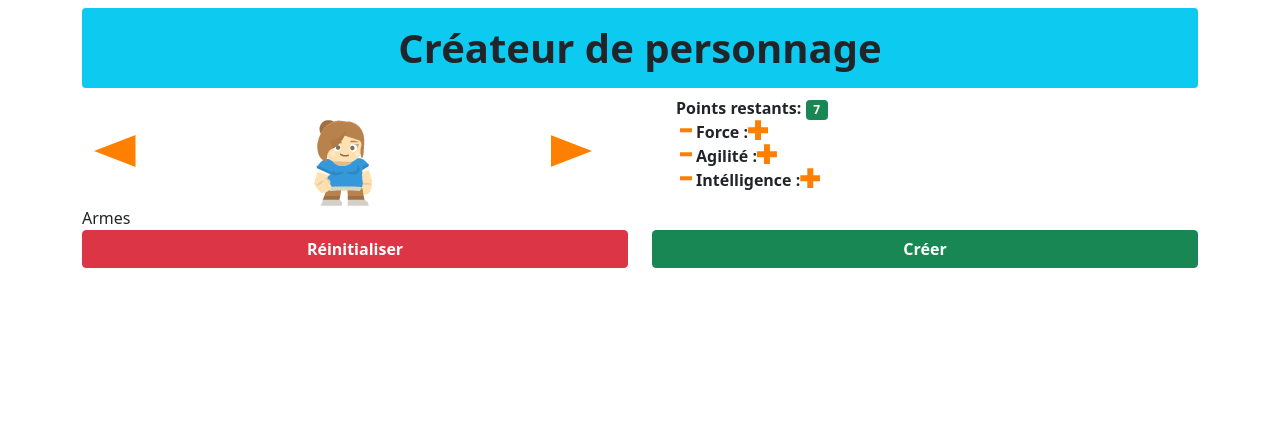
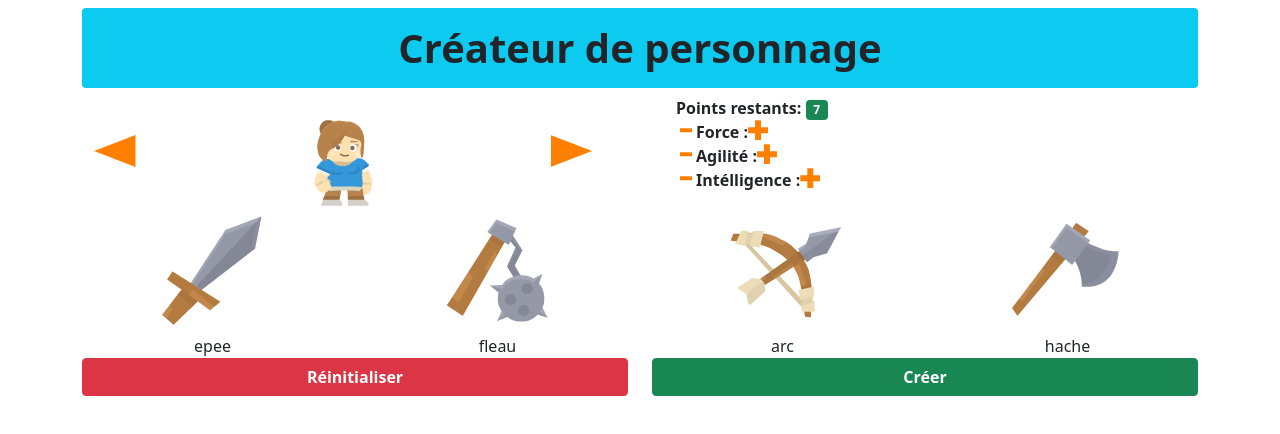
Before and after one commit to Chaambane/joueurs, a React (Create React App) app: page / in a window 1280 px wide. Shown: the top 434 px of the page. Built offline with nearby package versions, Linux system fonts and the light colour scheme.

Commit message:
feat(armes) add component armes

```diff
--- /dev/null
+++ b/src/components/Armes/Arme/Arme.js
@@ -0,0 +1,14 @@
+import React from 'react';
+
+const armes = (props) => (
+    <div>
+        <div>
+            <img src={props.imgArme} alt={props.children} />
+        </div>
+        <div>
+            {props.children}
+        </div>
+    </div>
+);
+
+export default armes;
--- /dev/null
+++ b/src/components/Armes/Armes.js
@@ -0,0 +1,37 @@
+import React from 'react';
+import Epee from '../../assets/images/armes/epee.png';
+import Arc from '../../assets/images/armes/arc.png';
+import Fleau from '../../assets/images/armes/fleau.png';
+import Hache from '../../assets/images/armes/hache.png';
+import Arme from './Arme/Arme';
+
+
+const armes = (props) => {
+    return(
+        <div className="row no-gutters text-center">
+            {
+                props.listeArmes.map(arme => {
+                    let choixArme;
+                    switch(arme) {
+                        case "epee": choixArme = Epee;
+                        break;
+                        case "arc": choixArme = Arc;
+                        break;
+                        case "fleau": choixArme = Fleau;
+                        break;
+                        case "hache": choixArme = Hache;
+                        break;
+                        default: return null;
+                    }
+                    return (
+                        <div className="col-3">
+                            <Arme key={arme} imgArme={choixArme}>{arme}</Arme>
+                        </div>
+                    )
+                })
+            }
+        </div>
+    )
+};
+
+export default armes;
--- a/src/containers/JoueursManager/JoueursManager.js
+++ b/src/containers/JoueursManager/JoueursManager.js
@@ -2,6 +2,7 @@ import React, {Component} from 'react';
 import TitleH1 from '../../components/TitleH1/TitleH1';
 import Button from '../../components/Button/Button';
 import DetailsPerso from '../../components/DetailsPerso/DetailsPerso';
+import Armes from '../../components/Armes/Armes';
 
 class JoueursManager extends Component {
     state = {
@@ -11,7 +12,8 @@ class JoueursManager extends Component {
             agilite: 0,
             intelligence: 0
         },
-        pointCarac: 7
+        pointCarac: 7,
+        armes: ["epee", "fleau", "arc", "hache"]
     }
 
     /*la fonction rajoute 1 à l'image pour changer de personnages tant que le chiffre vaut entre 1 et 3. */
@@ -73,7 +75,7 @@ class JoueursManager extends Component {
                     enleverPoints={this.handleEnleverPoints}
                     rajouterPoints={this.handleRajouterPoints}
                 />
-                <div>Armes</div>
+                <Armes listeArmes = {this.state.armes}/>
                 <div className="row no-gutters">
                     <div className="col-6">
                         <Button clrBtn="btn-danger" clic={() => console.log("Réinitialiser")}>Réinitialiser</Button>
```
